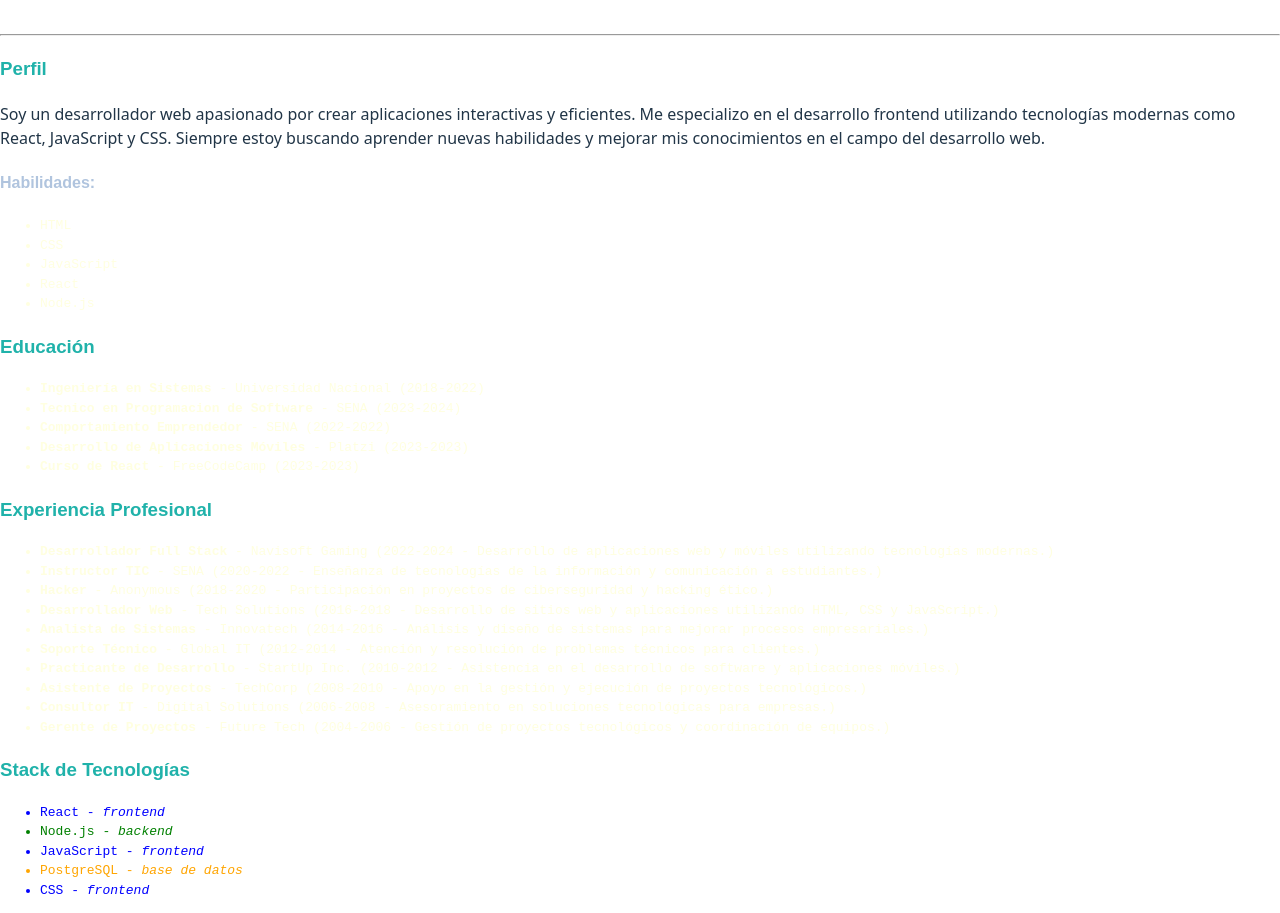
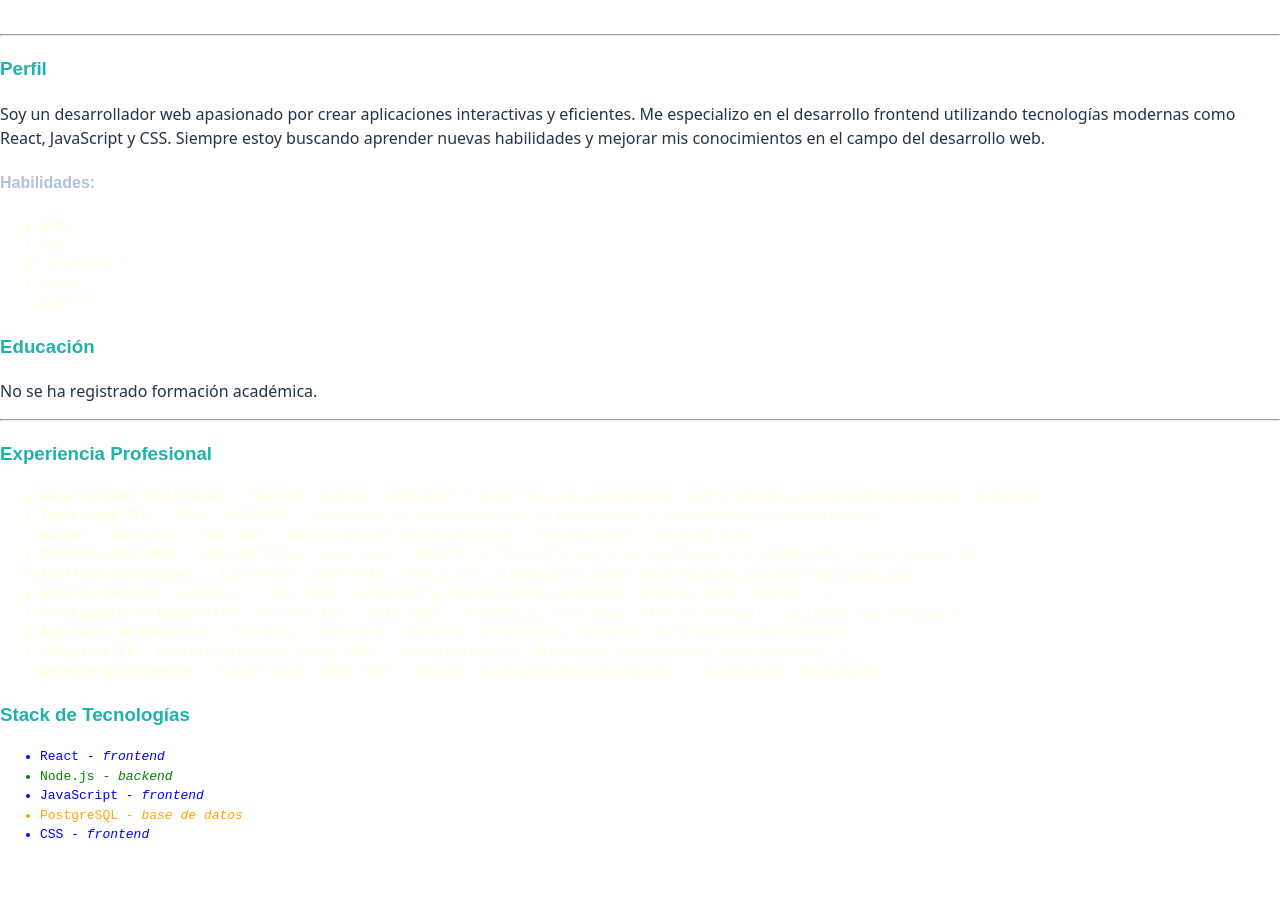
Before and after one commit to Simonvasquez0811/Cv, a React (Vite) app: page / in a window 1280 px wide. After the commit the page ends 858 px from the top, so only its background shows below. Built offline with nearby package versions, Linux system fonts and the light colour scheme.

Commit message:
cambio para usar props en educacion

```diff
--- a/src/components/educacion.jsx
+++ b/src/components/educacion.jsx
@@ -1,17 +1,13 @@
-export default function Educacion() {
-  const educacion = [
-    { id: 1, titulo: "Ingeniería en Sistemas", instituto: "Universidad Nacional", periodo: "2018-2022" },
-    {id: 2, titulo: " Tecnico en Programacion de Software", instituto: "SENA", periodo: "2023-2024" },
-    {id: 3, titulo: "Comportamiento Emprendedor", instituto: "SENA", periodo: "2022-2022" },
-    {id: 4, titulo: "Desarrollo de Aplicaciones Móviles", instituto: "Platzi", periodo: "2023-2023" },
-    {id: 5, titulo: "Curso de React", instituto: "FreeCodeCamp", periodo: "2023-2023" }
-  ];
+// src/components/Educacion.jsx
+import React from "react";
 
-  if (educacion.length === 0) {
+export default function Educacion({ estudios }) {
+  if (!estudios || estudios.length === 0) {
     return (
       <section>
         <h3>Educación</h3>
-        <p>No se ha registrado educación.</p>
+        <p>No se ha registrado formación académica.</p>
+        <hr />
       </section>
     );
   }
@@ -20,12 +16,13 @@ export default function Educacion() {
     <section>
       <h3>Educación</h3>
       <ul>
-        {educacion.map((edu) => (
-          <li key={edu.id}>
-            <strong>{edu.titulo}</strong> - {edu.instituto} ({edu.periodo})
+        {estudios.map(({ id, titulo, universidad, periodo }) => (
+          <li key={id}>
+            <strong>{titulo}</strong> - {universidad} ({periodo})
           </li>
         ))}
       </ul>
+      <hr />
     </section>
   );
 }
```
